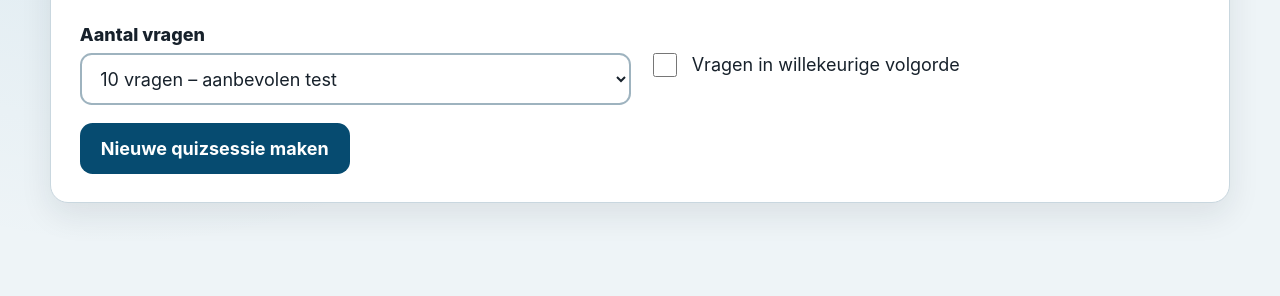
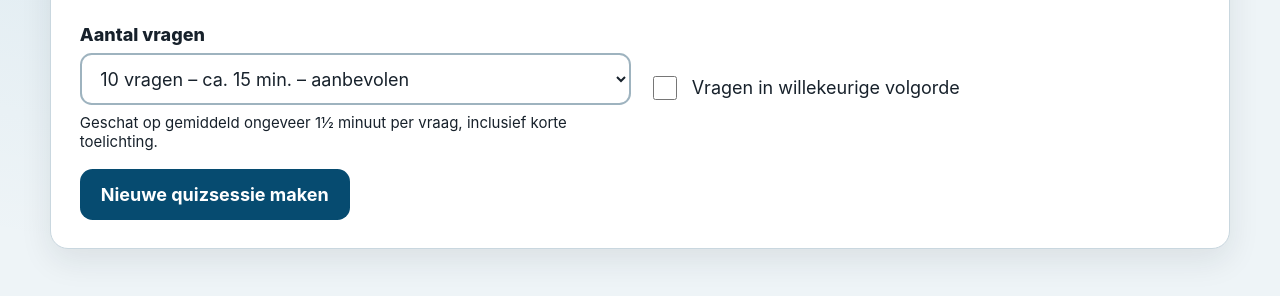
Before and after one commit to Fredje4711/live-diabetes-quiz, a website: page docs/quizmaster.html in a window 1280 px wide. Shown: the part 324-620 px from the top of the page. Drawn offline with Linux system fonts and the light colour scheme; no server answers.

Commit message:
Breid keuzes voor aantal quizvragen uit

```diff
--- a/docs/quizmaster.html
+++ b/docs/quizmaster.html
@@ -31,11 +31,17 @@
                     <div class="field">
                         <label for="questionCount">Aantal vragen</label>
                         <select id="questionCount" name="questionCount">
-                            <option value="5">5 vragen – korte kennismaking</option>
-                            <option value="10" selected>10 vragen – aanbevolen test</option>
-                            <option value="20">20 vragen – uitgebreide quiz</option>
-                            <option value="50">Alle 50 vragen</option>
+                            <option value="10" selected>10 vragen – ca. 15 min. – aanbevolen</option>
+                            <option value="15">15 vragen – ca. 20–25 min.</option>
+                            <option value="20">20 vragen – ca. 30 min. – aanbevolen maximum</option>
+                            <option value="25">25 vragen – ca. 35–40 min.</option>
+                            <option value="30">30 vragen – ca. 45 min.</option>
+                            <option value="35">35 vragen – ca. 50–55 min.</option>
+                            <option value="40">40 vragen – ca. 60 min.</option>
+                            <option value="45">45 vragen – ca. 65–70 min.</option>
+                            <option value="50">50 vragen – ca. 75 min.</option>
                         </select>
+                        <small>Geschat op gemiddeld ongeveer 1½ minuut per vraag, inclusief korte toelichting.</small>
                     </div>
                     <label class="check-field">
                         <input id="shuffleQuestions" type="checkbox">
```
